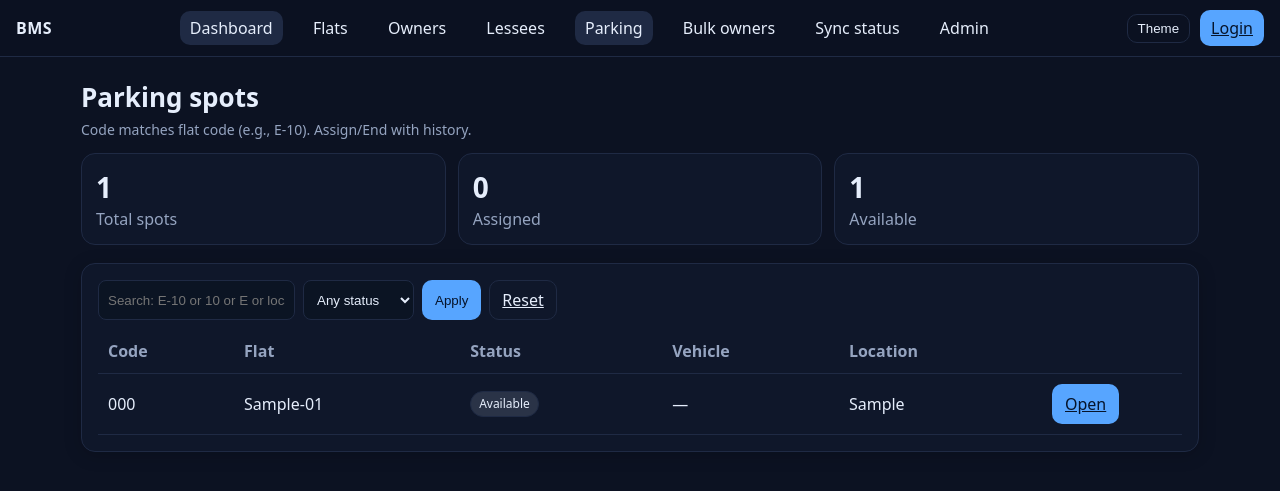
After one commit to hasanshibly90/BMS_Project, a Django app: page /parking/spots/ in a window 1280 px wide. The commit adds this page. Shown: the top 491 px of the page. Run offline with Django 5.2, Linux system fonts and the light colour scheme; tables that the repository leaves empty hold one stand-in row (values such as "Sample post").

Commit message:
bms-github-v.1007

```diff
--- a/bms/urls.py
+++ b/bms/urls.py
@@ -9,6 +9,9 @@ from core.views import DashboardView, BulkOwnersView, SyncStatusView
 
 urlpatterns = [
     path("admin/", admin.site.urls),
+
+    # Auth (enables /accounts/login, /accounts/logout, etc.)
+    path("accounts/", include("django.contrib.auth.urls")),
 
     # Home
     path("", DashboardView.as_view(), name="dashboard"),
--- a/parking/models.py
+++ b/parking/models.py
@@ -1,4 +1,58 @@
 from django.db import models
+from django.db.models import Q
+from flats.models import Flat
 
-class Placeholder(models.Model):
-    created_at = models.DateTimeField(auto_now_add=True)
+
+class ParkingSpot(models.Model):
+    """
+    One parking spot per flat.
+    code is always derived from the flat (e.g., E-10), not editable.
+    """
+    flat = models.OneToOneField(Flat, on_delete=models.CASCADE, related_name="parking_spot")
+    code = models.CharField(max_length=8, unique=True, editable=False)
+    location = models.CharField(max_length=120, blank=True)
+
+    class Meta:
+        ordering = ["flat__floor", "flat__unit"]
+
+    def save(self, *args, **kwargs):
+        # derive code from flat (unit-floor)
+        self.code = f"{self.flat.unit}-{self.flat.floor:02d}"
+        super().save(*args, **kwargs)
+
+    def __str__(self):
+        return self.code
+
+    # helpers
+    def active_assignment(self):
+        return self.assignments.filter(end_date__isnull=True).order_by("-start_date").first()
+
+    @property
+    def is_assigned(self) -> bool:
+        return self.active_assignment() is not None
+
+
+class ParkingAssignment(models.Model):
+    """
+    History of who (typically a flat or vehicle) used the parking spot and when.
+    Only one active assignment per spot.
+    """
+    spot = models.ForeignKey(ParkingSpot, on_delete=models.CASCADE, related_name="assignments")
+    start_date = models.DateField()
+    end_date = models.DateField(blank=True, null=True)
+    vehicle_no = models.CharField(max_length=40, blank=True)
+    note = models.CharField(max_length=255, blank=True)
+
+    class Meta:
+        ordering = ["-start_date", "-id"]
+        constraints = [
+            models.UniqueConstraint(
+                fields=["spot"],
+                condition=Q(end_date__isnull=True),
+                name="one_active_parking_per_spot",
+            )
+        ]
+
+    def __str__(self):
+        to = self.end_date or "present"
+        return f"{self.spot.code} | {self.start_date} → {to}"
--- a/parking/urls.py
+++ b/parking/urls.py
@@ -1,5 +1,11 @@
 from django.urls import path
-from django.http import HttpResponse
-def placeholder(_): return HttpResponse('parking app placeholder')
-app_name = 'parking'
-urlpatterns = [ path('', placeholder, name='placeholder') ]
+from .views import SpotListView, SpotDetailView, AssignParkingView, EndParkingView
+
+app_name = "parking"
+
+urlpatterns = [
+    path("spots/",                SpotListView.as_view(),    name="spots"),
+    path("spots/<int:pk>/",       SpotDetailView.as_view(),  name="spot_detail"),
+    path("spots/<int:pk>/assign/",AssignParkingView.as_view(), name="spot_assign"),
+    path("spots/<int:pk>/end/",   EndParkingView.as_view(),  name="spot_end"),
+]
--- /dev/null
+++ b/parking/views.py
@@ -0,0 +1,108 @@
+import re
+from django.contrib import messages
+from django.db.models import Q, Count
+from django.shortcuts import get_object_or_404, redirect, render
+from django.urls import reverse, reverse_lazy
+from django.utils import timezone
+from django.views.generic import ListView, DetailView, View
+
+from .models import ParkingSpot, ParkingAssignment
+from .forms import ParkingAssignmentForm, ParkingAssignmentQuickForm
+
+
+class SpotListView(ListView):
+    model = ParkingSpot
+    template_name = "parking/spot_list.html"
+    paginate_by = 40
+
+    def get_queryset(self):
+        qs = ParkingSpot.objects.select_related("flat").all().order_by("flat__floor", "flat__unit")
+        q = (self.request.GET.get("q") or "").strip()
+        status = (self.request.GET.get("status") or "").strip()  # assigned / unassigned
+
+        if q:
+            s = re.sub(r"\s+", "", q).upper()
+            m = re.match(r"^([A-H])[-_]?0?(\d{1,2})$", s)
+            if m:
+                unit, fl = m.group(1), int(m.group(2))
+                qs = qs.filter(flat__unit__iexact=unit, flat__floor=fl)
+            elif s.isdigit():
+                qs = qs.filter(flat__floor=int(s))
+            elif len(s) == 1 and s in "ABCDEFGH":
+                qs = qs.filter(flat__unit__iexact=s)
+            else:
+                qs = qs.filter(Q(code__icontains=q) | Q(location__icontains=q))
+
+        if status == "assigned":
+            qs = qs.filter(assignments__end_date__isnull=True).distinct()
+        elif status == "unassigned":
+            qs = qs.exclude(assignments__end_date__isnull=True)
+
+        return qs
+
+    def get_context_data(self, **kwargs):
+        ctx = super().get_context_data(**kwargs)
+        ctx["q"] = (self.request.GET.get("q") or "").strip()
+        ctx["status"] = (self.request.GET.get("status") or "").strip()
+        ctx["cnt_assigned"] = ParkingAssignment.objects.filter(end_date__isnull=True).count()
+        ctx["cnt_total"] = ParkingSpot.objects.count()
+        ctx["cnt_unassigned"] = ctx["cnt_total"] - ctx["cnt_assigned"]
+        return ctx
+
+
+class SpotDetailView(DetailView):
+    model = ParkingSpot
+    template_name = "parking/spot_detail.html"
+    context_object_name = "spot"
+
+    def get_context_data(self, **kwargs):
+        ctx = super().get_context_data(**kwargs)
+        spot = self.object
+        ctx["active"] = spot.active_assignment()
+        ctx["history"] = spot.assignments.all()
+        ctx["form"] = ParkingAssignmentQuickForm()
+        return ctx
+
+
+class AssignParkingView(View):
+    """
+    Assign this spot to a new usage (vehicle_no/note optional).
+    Ends current active assignment at new start_date if overlapping.
+    """
+    def post(self, request, pk):
+        spot = get_object_or_404(ParkingSpot, pk=pk)
+        form = ParkingAssignmentQuickForm(request.POST)
+        if form.is_valid():
+            start = form.cleaned_data["start_date"]
+            end = form.cleaned_data.get("end_date")
+            vehicle_no = form.cleaned_data.get("vehicle_no", "")
+            note = form.cleaned_data.get("note", "")
+
+            current = spot.active_assignment()
+            if current and current.start_date <= start and current.end_date is None:
+                current.end_date = start
+                current.save(update_fields=["end_date"])
+
+            ParkingAssignment.objects.create(
+                spot=spot, start_date=start, end_date=end, vehicle_no=vehicle_no, note=note
+            )
+            messages.success(request, f"Assigned parking {spot.code}.")
+        else:
+            messages.error(request, "Invalid parking assignment.")
+        return redirect(reverse("parking:spot_detail", args=[spot.pk]))
+
+
+class EndParkingView(View):
+    """
+    End the current active assignment for this spot now (today).
+    """
+    def post(self, request, pk):
+        spot = get_object_or_404(ParkingSpot, pk=pk)
+        current = spot.active_assignment()
+        if current:
+            current.end_date = timezone.localdate()
+            current.save(update_fields=["end_date"])
+            messages.success(request, f"Ended parking assignment for {spot.code}.")
+        else:
+            messages.info(request, "No active parking assignment to end.")
+        return redirect(reverse("parking:spot_detail", args=[spot.pk]))
--- a/templates/base.html
+++ b/templates/base.html
@@ -10,33 +10,41 @@
 <body class="theme-dark">
   <header class="topbar">
     <div class="brand">BMS</div>
+
     <nav class="nav">
-      <a href="/"                data-path="/">Dashboard</a>
-      <a href="/flats/"          data-path="/flats/">Flats</a>
+      <a href="/"                     data-path="/">Dashboard</a>
+      <a href="/flats/"               data-path="/flats/">Flats</a>
 
       <!-- People -->
-      <a href="/people/owners/"  data-path="/people/owners/">Owners</a>
-      <a href="/people/lessees/" data-path="/people/lessees/">Lessees</a>
+      <a href="/people/owners/"       data-path="/people/owners/">Owners</a>
+      <a href="/people/lessees/"      data-path="/people/lessees/">Lessees</a>
+
+      <!-- Parking -->
+      <a href="/parking/spots/"       data-path="/parking/">Parking</a>
 
       <!-- Tools -->
-      <a href="/tools/bulk-owners/" data-path="/tools/bulk-owners/">Bulk owners</a>
-      <a href="/tools/sync-status/" data-path="/tools/sync-status/">Sync status</a>
+      <a href="/tools/bulk-owners/"   data-path="/tools/bulk-owners/">Bulk owners</a>
+      <a href="/tools/sync-status/"   data-path="/tools/sync-status/">Sync status</a>
 
       <a href="/admin/">Admin</a>
     </nav>
+
     <div class="topbar-actions">
       <button id="themeToggle" class="btn ghost sm" title="Toggle theme">Theme</button>
       {% if user.is_authenticated %}
+        <span class="muted" style="margin-right:8px;">Hi, {{ user.username }}</span>
         <a class="btn sm" href="/accounts/logout/">Logout</a>
       {% else %}
         <a class="btn sm" href="/accounts/login/">Login</a>
       {% endif %}
     </div>
   </header>
+
   <main class="container">
     {% include "_messages.html" %}
     {% block content %}{% endblock %}
   </main>
+
   <script src="/static/js/app.js"></script>
 </body>
 </html>
--- /dev/null
+++ b/templates/parking/spot_list.html
@@ -0,0 +1,65 @@
+{% extends "base.html" %}
+{% block content %}
+<div class="page-head">
+  <h1 class="h1">Parking spots</h1>
+  <div class="sub">Code matches flat code (e.g., E-10). Assign/End with history.</div>
+</div>
+
+<div class="kpi-grid">
+  <div class="kpi-card"><div class="kpi-value">{{ cnt_total }}</div><div class="kpi-label">Total spots</div></div>
+  <div class="kpi-card"><div class="kpi-value">{{ cnt_assigned }}</div><div class="kpi-label">Assigned</div></div>
+  <div class="kpi-card"><div class="kpi-value">{{ cnt_unassigned }}</div><div class="kpi-label">Available</div></div>
+</div>
+
+<div class="card">
+  <div class="toolbar">
+    <form method="get" class="filters">
+      <input type="text" name="q" value="{{ q }}" placeholder="Search: E-10 or 10 or E or location">
+      <select name="status">
+        <option value="">Any status</option>
+        <option value="assigned"   {% if status == 'assigned' %}selected{% endif %}>Assigned</option>
+        <option value="unassigned" {% if status == 'unassigned' %}selected{% endif %}>Unassigned</option>
+      </select>
+      <button class="btn" type="submit">Apply</button>
+      <a class="btn ghost" href="{% url 'parking:spots' %}">Reset</a>
+    </form>
+  </div>
+
+  <table class="table">
+    <thead>
+      <tr><th>Code</th><th>Flat</th><th>Status</th><th>Vehicle</th><th>Location</th><th style="width:140px"></th></tr>
+    </thead>
+    <tbody>
+      {% for s in object_list %}
+      {% with a=s.active_assignment %}
+      <tr>
+        <td>{{ s.code }}</td>
+        <td>{{ s.flat.unit }}-{{ s.flat.floor|stringformat:"02d" }}</td>
+        <td>
+          {% if a %}<span class="badge info">Assigned</span>
+          {% else %}<span class="badge muted">Available</span>{% endif %}
+        </td>
+        <td>{% if a %}{{ a.vehicle_no|default:"—" }}{% else %}—{% endif %}</td>
+        <td>{{ s.location|default:"—" }}</td>
+        <td><a class="btn" href="{% url 'parking:spot_detail' s.pk %}">Open</a></td>
+      </tr>
+      {% endwith %}
+      {% empty %}
+      <tr><td colspan="6" class="muted">No parking spots found.</td></tr>
+      {% endfor %}
+    </tbody>
+  </table>
+
+  {% if is_paginated %}
+  <div class="pager">
+    {% if page_obj.has_previous %}
+      <a class="btn ghost sm" href="?page={{ page_obj.previous_page_number }}&q={{ q }}&status={{ status }}">Prev</a>
+    {% endif %}
+    <span class="muted">Page {{ page_obj.number }} of {{ page_obj.paginator.num_pages }}</span>
+    {% if page_obj.has_next %}
+      <a class="btn ghost sm" href="?page={{ page_obj.next_page_number }}&q={{ q }}&status={{ status }}">Next</a>
+    {% endif %}
+  </div>
+  {% endif %}
+</div>
+{% endblock %}
```
Also changed, not shown: parking/admin.py (added, +20 -0 lines), parking/forms.py (added, +22 -0 lines), parking/management/commands/seed_parking.py (added, +14 -0 lines), templates/parking/spot_detail.html (added, +61 -0 lines), parking/migrations/0002_parkingassignment_parkingspot_delete_placeholder_and_more.py (added).
